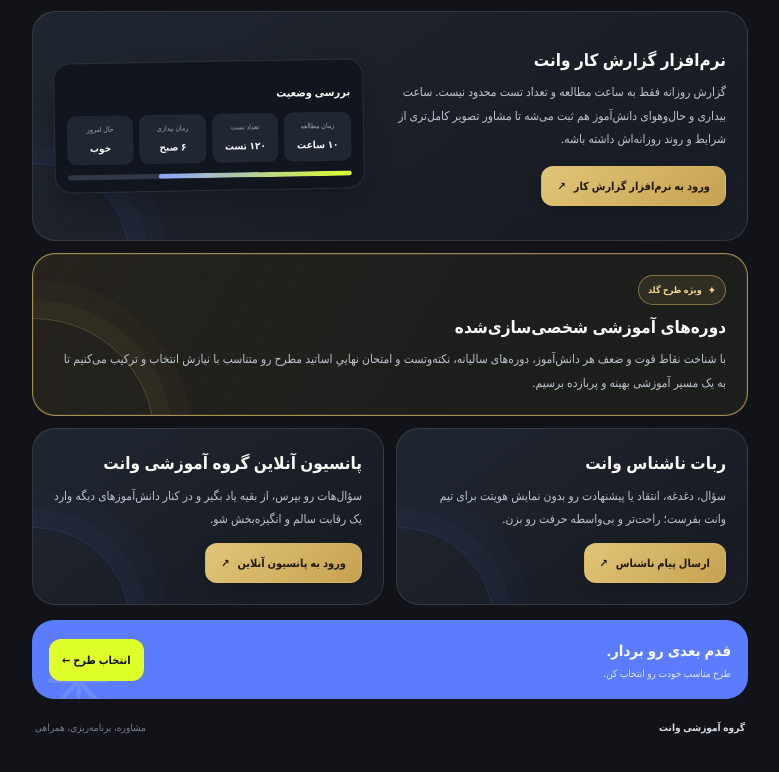
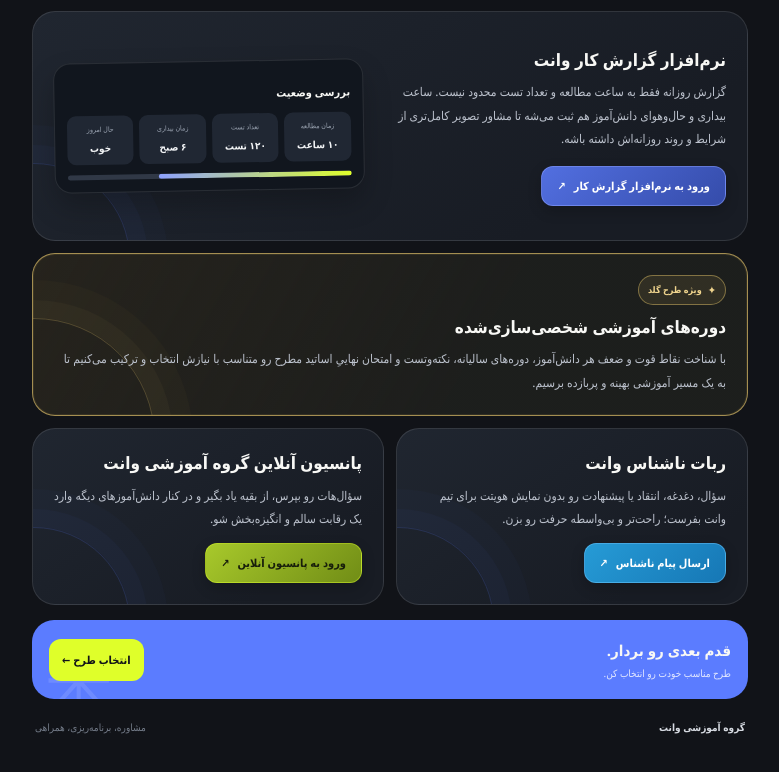
Before and after one commit to tahashafi21/vanet-miniapp, a plain HTML site: page index.html in a window 1280 px wide. Shown: the part 925-1697 px from the top of the page, without its empty margins (250-1029 px from the left). Drawn offline with Linux system fonts and the light colour scheme; a small style sheet from the web is missing.

Commit message:
Use service-specific colors for feature buttons

```diff
--- a/index.html
+++ b/index.html
@@ -77,10 +77,14 @@
     .why-software{grid-column:1/-1;display:grid;grid-template-columns:1.05fr .95fr;align-items:center;gap:20px;min-height:218px}
     .why-card:before{content:"";position:absolute;z-index:-1;width:190px;height:190px;left:-95px;bottom:-115px;border:1px solid rgba(91,124,255,.18);border-radius:50%;box-shadow:0 0 0 18px rgba(91,124,255,.035),0 0 0 38px rgba(91,124,255,.025)}
     .why-card h3{font-size:16px;line-height:1.55;margin:0 0 7px;font-weight:950}
-    .feature-link{display:inline-flex;align-items:center;justify-content:center;gap:8px;margin-top:15px;padding:9px 15px;min-height:40px;border:1px solid rgba(221,190,104,.55);border-radius:12px;background:linear-gradient(135deg,#e2c579 0%,#c5a251 100%);color:#211b0e;font-size:11px;font-weight:900;text-decoration:none;box-shadow:0 5px 14px rgba(0,0,0,.18);transition:transform .15s,filter .15s}
-    .feature-link:hover{filter:brightness(1.06);transform:translateY(-1px)}
+    .feature-link{display:inline-flex;align-items:center;justify-content:center;gap:8px;margin-top:15px;padding:9px 15px;min-height:40px;border:1px solid transparent;border-radius:12px;color:#fff;font-size:11px;font-weight:900;text-decoration:none;box-shadow:0 5px 14px rgba(0,0,0,.2);transition:transform .15s,filter .15s}
+    .feature-link:hover{filter:brightness(1.1);transform:translateY(-1px)}
     .feature-link:active{transform:scale(.98)}
-    .feature-link:focus-visible{outline:2px solid #f0d58e;outline-offset:3px}
+    .feature-link:focus-visible{outline:2px solid #f8f6ef;outline-offset:3px}
+    /* Each service button uses its own visual identity. */
+    .why-software .feature-link{background:linear-gradient(135deg,#526fe0,#354caa);border-color:rgba(142,162,255,.5);color:#fff}
+    .why-compact:nth-of-type(3) .feature-link{background:linear-gradient(135deg,#269bd6,#1677b5);border-color:rgba(115,202,255,.45);color:#fff}
+    .why-compact:nth-of-type(4) .feature-link{background:linear-gradient(135deg,#a8c92b,#718d16);border-color:rgba(223,255,42,.4);color:#171d0b}
     .why-compact .feature-link{margin-top:13px}
     .why-card p{font-size:11px;line-height:1.95;color:#bdc3ce;margin:0}
     .dashboard-demo{background:#11161e;border:1px solid rgba(255,255,255,.1);border-radius:17px;padding:12px;box-shadow:0 14px 28px rgba(0,0,0,.22);transform:rotate(-1deg)}
```
